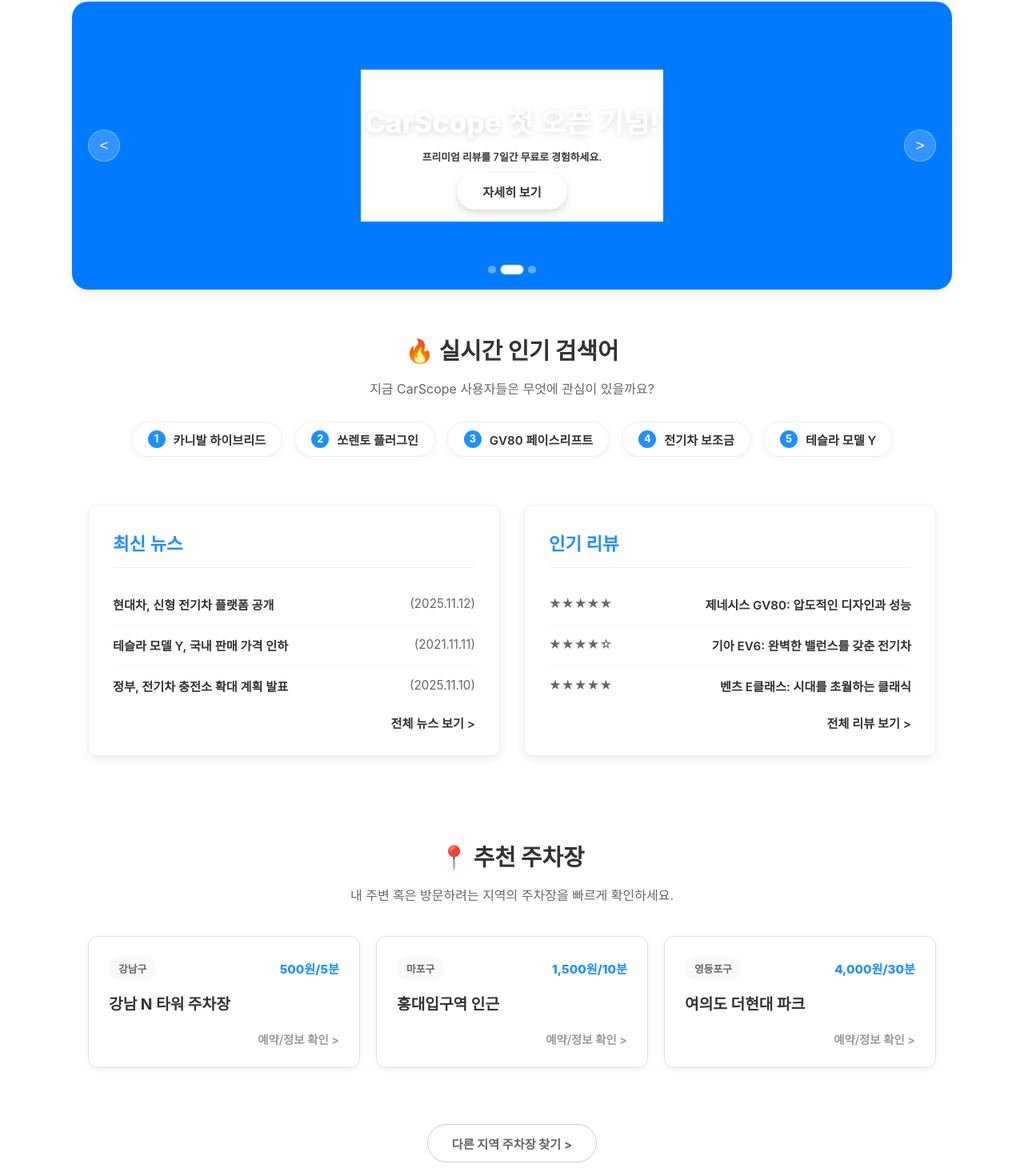
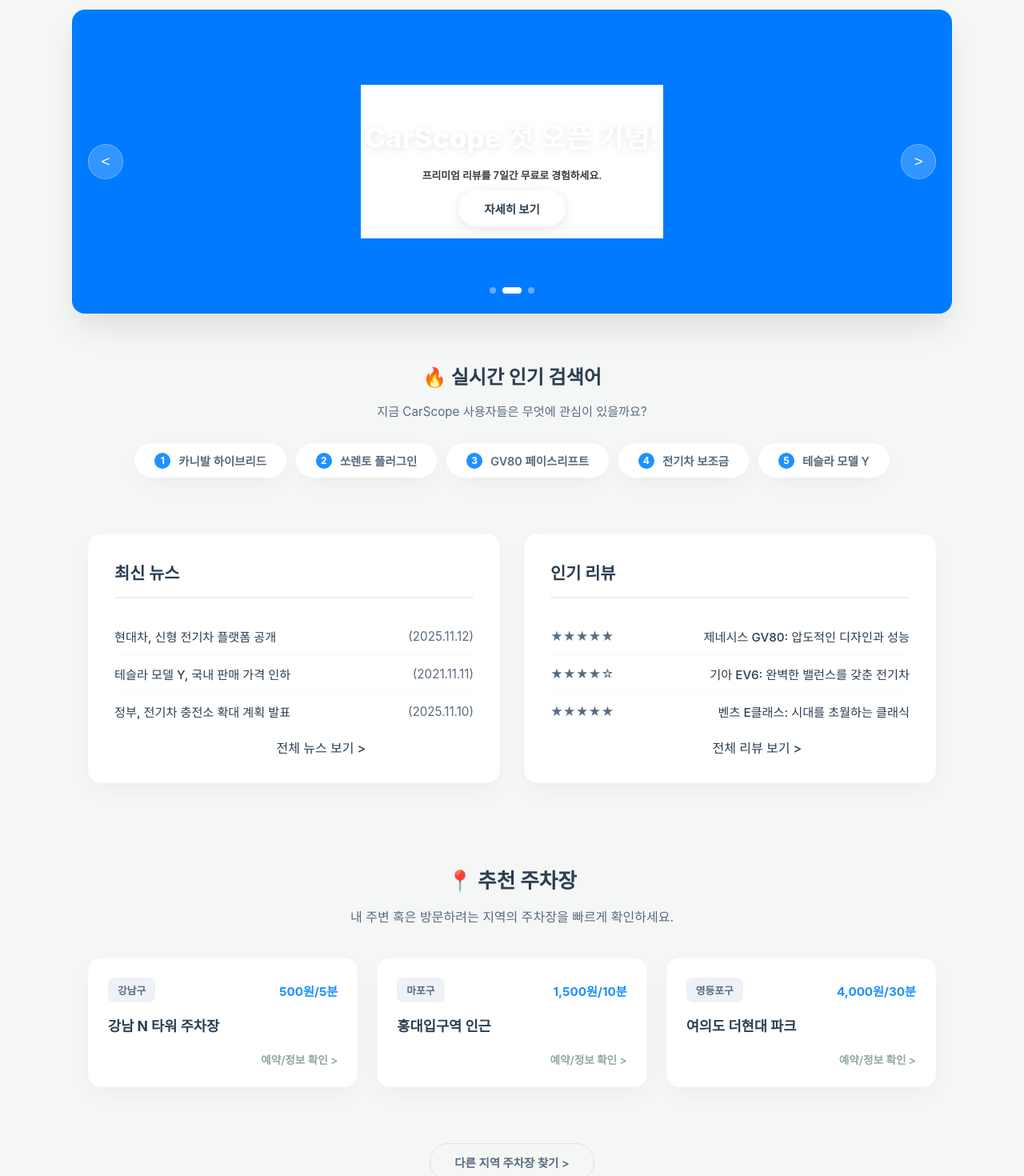
Before and after one commit to 2024136034-hakcheol/car-scope, a React (Create React App) app: page / in a window 1280 px wide. Shown: the part 193-1663 px from the top of the page at 80% size. Built offline with nearby package versions, Linux system fonts and the light colour scheme; no server answers.

Commit message:
style: HomePage CSS 전면 개편 - 모던하고 깔끔한 카드 UI 적용

```diff
--- a/src/styles/HomePage.css
+++ b/src/styles/HomePage.css
@@ -1,16 +1,21 @@
 :root {
     --primary-color: #1E90FF;
-    --primary-dark: #0069d9;
-    --secondary-color: #f8f9fa;
-    --text-primary: #333;
-    --text-secondary: #666;
-    --text-light: #999;
+    --primary-hover: #007bff;
+    --text-dark: #2c3e50;
+    --text-medium: #596b7e;
+    --text-light: #95a5a6;
+    --bg-body: #f4f7f6;
     --white: #ffffff;
-    --shadow-sm: 0 2px 8px rgba(0, 0, 0, 0.05);
-    --shadow-md: 0 4px 12px rgba(0, 0, 0, 0.08);
-    --radius-md: 12px;
-    --radius-lg: 20px;
-    --transition: all 0.3s cubic-bezier(0.25, 0.8, 0.25, 1);
+    --shadow-soft: 0 10px 30px -5px rgba(0, 0, 0, 0.05);
+    --shadow-hover: 0 20px 40px -5px rgba(0, 0, 0, 0.1);
+    --radius-card: 16px;
+    --radius-pill: 50px;
+}
+
+body {
+    margin: 0;
+    padding: 0;
+    background-color: var(--bg-body);
 }
 
 .homepage-container {
@@ -18,89 +23,85 @@
     display: flex;
     flex-direction: column;
     align-items: center;
-    background-color: var(--white);
-    min-height: 100vh;
-    font-family: -apple-system, BlinkMacSystemFont, "Segoe UI", Roboto, "Helvetica Neue", Arial, sans-serif;
-    overflow-x: hidden;
+    font-family: 'Pretendard', -apple-system, BlinkMacSystemFont, system-ui, Roboto, sans-serif;
+    color: var(--text-dark);
 }
 
 .main-banner-slider-wrapper {
     position: relative;
     width: 100%;
     max-width: 1100px;
-    height: 360px;
-    margin: 30px 20px;
-    border-radius: var(--radius-lg);
+    height: 380px;
+    margin: 40px 20px;
+    border-radius: var(--radius-card);
     overflow: hidden;
-    box-shadow: var(--shadow-md);
+    box-shadow: var(--shadow-hover);
 }
 
 .main-banner-slider {
     width: 100%;
     height: 100%;
-    overflow: hidden;
 }
 
 .slider-track {
     display: flex;
     width: 100%;
     height: 100%;
-    transition: transform 0.5s cubic-bezier(0.25, 1, 0.5, 1);
+    transition: transform 0.6s cubic-bezier(0.25, 1, 0.5, 1);
 }
 
 .slide-item {
-    min-width: 100%;
+    flex: 0 0 100%;
+    width: 100%;
     height: 100%;
     display: flex;
     align-items: center;
     justify-content: center;
     text-align: center;
-    padding: 0 20px;
+    padding: 0 60px;
     box-sizing: border-box;
-    position: relative;
+    background-size: cover;
+    background-position: center;
 }
 
 .banner-content {
-    max-width: 700px;
+    max-width: 600px;
+    color: var(--white);
     z-index: 2;
-    padding: 20px;
-    color: var(--white);
 }
 
 .banner-content h2 {
     font-size: 2.2rem;
-    margin-bottom: 15px;
     font-weight: 800;
-    line-height: 1.2;
-    text-shadow: 0 2px 8px rgba(0, 0, 0, 0.15);
+    margin-bottom: 16px;
+    line-height: 1.3;
+    text-shadow: 0 2px 10px rgba(0,0,0,0.1);
 }
 
 .banner-content p {
-    font-size: 1.1rem;
-    margin-bottom: 30px;
+    font-size: 1.05rem;
+    margin-bottom: 32px;
     opacity: 0.95;
-    font-weight: 500;
-    line-height: 1.5;
-    text-shadow: 0 1px 3px rgba(0, 0, 0, 0.1);
+    font-weight: 400;
+    line-height: 1.6;
 }
 
 .banner-cta {
     display: inline-block;
     padding: 12px 32px;
     background-color: var(--white);
-    color: var(--text-primary);
+    color: var(--text-dark);
+    font-weight: 700;
+    font-size: 0.9rem;
+    border-radius: var(--radius-pill);
     text-decoration: none;
-    font-weight: 700;
-    font-size: 0.95rem;
-    border-radius: 50px;
-    transition: var(--transition);
-    box-shadow: 0 4px 10px rgba(0, 0, 0, 0.15);
+    transition: transform 0.2s, box-shadow 0.2s;
+    box-shadow: 0 4px 15px rgba(0,0,0,0.1);
 }
 
 .banner-cta:hover {
-    transform: translateY(-3px);
-    box-shadow: 0 6px 15px rgba(0, 0, 0, 0.2);
-    background-color: #f0f8ff;
+    transform: translateY(-2px);
+    box-shadow: 0 8px 20px rgba(0,0,0,0.15);
     color: var(--primary-color);
 }
 
@@ -108,61 +109,49 @@
     position: absolute;
     top: 50%;
     transform: translateY(-50%);
+    width: 44px;
+    height: 44px;
+    border-radius: 50%;
     background: rgba(255, 255, 255, 0.2);
+    backdrop-filter: blur(4px);
     border: 1px solid rgba(255, 255, 255, 0.3);
     color: var(--white);
     font-size: 1.2rem;
-    width: 40px;
-    height: 40px;
-    border-radius: 50%;
     cursor: pointer;
-    z-index: 10;
     display: flex;
     align-items: center;
     justify-content: center;
-    transition: var(--transition);
-    backdrop-filter: blur(4px);
+    transition: background 0.3s;
+    z-index: 10;
 }
 
 .slider-nav-arrows .arrow:hover {
     background: rgba(255, 255, 255, 0.4);
-    transform: translateY(-50%) scale(1.1);
 }
 
-.slider-nav-arrows .prev {
-    left: 20px;
-}
-
-.slider-nav-arrows .next {
-    right: 20px;
-}
+.slider-nav-arrows .prev { left: 20px; }
+.slider-nav-arrows .next { right: 20px; }
 
 .slider-dots {
     position: absolute;
-    bottom: 20px;
+    bottom: 25px;
     left: 50%;
     transform: translateX(-50%);
     display: flex;
     gap: 8px;
-    z-index: 10;
 }
 
 .dot {
-    width: 10px;
-    height: 10px;
+    width: 8px;
+    height: 8px;
+    border-radius: 50%;
     background: rgba(255, 255, 255, 0.4);
-    border-radius: 50%;
     cursor: pointer;
-    transition: var(--transition);
-}
-
-.dot:hover {
-    background: rgba(255, 255, 255, 0.7);
+    transition: all 0.3s;
 }
 
 .dot.active {
     background: var(--white);
-    transform: scale(1.2);
     width: 24px;
     border-radius: 10px;
 }
@@ -170,49 +159,45 @@
 .hot-trends-section {
     width: 100%;
     max-width: 1100px;
-    text-align: center;
-    margin-bottom: 60px;
+    margin-bottom: 70px;
     padding: 0 20px;
     box-sizing: border-box;
+    text-align: center;
 }
 
 .hot-trends-section h2 {
-    font-size: 1.8rem;
-    color: var(--text-primary);
-    margin-bottom: 10px;
-    font-weight: 800;
-    display: flex;
-    align-items: center;
-    justify-content: center;
-    gap: 8px;
+    font-size: 1.5rem;
+    color: var(--text-dark);
+    margin-bottom: 8px;
+    font-weight: 700;
 }
 
 .hot-trends-section p {
-    color: var(--text-secondary);
+    color: var(--text-medium);
+    font-size: 0.95rem;
     margin-bottom: 30px;
-    font-size: 1rem;
 }
 
 .trend-list-container {
     display: flex;
     justify-content: center;
-    gap: 15px;
+    gap: 12px;
     flex-wrap: wrap;
 }
 
 .trend-item-card {
     background: var(--white);
-    padding: 10px 20px;
-    border-radius: 50px;
-    border: 1px solid #eee;
-    box-shadow: var(--shadow-sm);
+    padding: 10px 24px;
+    border-radius: var(--radius-pill);
+    box-shadow: var(--shadow-soft);
     display: flex;
     align-items: center;
     gap: 10px;
     font-weight: 600;
-    font-size: 0.95rem;
-    color: var(--text-primary);
-    transition: var(--transition);
+    font-size: 0.9rem;
+    color: var(--text-medium);
+    transition: all 0.2s ease;
+    border: 1px solid transparent;
     cursor: pointer;
 }
 
@@ -220,24 +205,25 @@
     transform: translateY(-3px);
     border-color: var(--primary-color);
     color: var(--primary-color);
-    box-shadow: var(--shadow-md);
+    box-shadow: var(--shadow-hover);
 }
 
 .trend-rank {
     background: var(--primary-color);
     color: var(--white);
-    width: 22px;
-    height: 22px;
+    width: 20px;
+    height: 20px;
     border-radius: 50%;
     display: flex;
     align-items: center;
     justify-content: center;
-    font-size: 0.8rem;
+    font-size: 0.75rem;
     font-weight: 700;
 }
 
 .main-content-grid {
-    display: flex;
+    display: grid;
+    grid-template-columns: 1fr 1fr;
     gap: 30px;
     width: 100%;
     max-width: 1100px;
@@ -247,29 +233,26 @@
 }
 
 .card {
-    flex: 1;
     background: var(--white);
-    padding: 30px;
-    border-radius: var(--radius-md);
-    box-shadow: var(--shadow-md);
-    border: 1px solid #f0f0f0;
-    transition: var(--transition);
-    display: flex;
-    flex-direction: column;
+    padding: 32px;
+    border-radius: var(--radius-card);
+    box-shadow: var(--shadow-soft);
+    transition: transform 0.3s ease, box-shadow 0.3s ease;
+    border: 1px solid rgba(0,0,0,0.02);
 }
 
 .card:hover {
     transform: translateY(-5px);
-    box-shadow: 0 8px 20px rgba(0, 0, 0, 0.1);
+    box-shadow: var(--shadow-hover);
 }
 
 .card h3 {
-    font-size: 1.4rem;
-    color: var(--primary-color);
+    font-size: 1.3rem;
+    color: var(--text-dark);
     margin-top: 0;
-    margin-bottom: 20px;
-    border-bottom: 1px solid #f0f0f0;
-    padding-bottom: 15px;
+    margin-bottom: 24px;
+    padding-bottom: 16px;
+    border-bottom: 2px solid #f0f0f0;
     font-weight: 700;
 }
 
@@ -277,17 +260,16 @@
     list-style: none;
     padding: 0;
     margin: 0;
-    flex-grow: 1;
 }
 
 .card li {
-    padding: 14px 0;
-    border-bottom: 1px solid #f9f9f9;
-    color: var(--text-secondary);
+    display: flex;
+    justify-content: space-between;
+    align-items: center;
+    padding: 12px 0;
+    border-bottom: 1px solid #f8f9fa;
+    color: var(--text-medium);
     font-size: 0.95rem;
-    display: flex;
-    align-items: center;
-    justify-content: space-between;
 }
 
 .card li:last-child {
@@ -295,147 +277,145 @@
 }
 
 .more-link {
-    color: var(--text-primary);
     text-decoration: none;
-    font-weight: 600;
+    color: var(--text-dark);
+    font-weight: 500;
     transition: color 0.2s;
-    font-size: 0.95rem;
+    display: block;
+    overflow: hidden;
+    text-overflow: ellipsis;
+    white-space: nowrap;
+    max-width: 70%;
 }
 
 .more-link:hover {
     color: var(--primary-color);
-    text-decoration: underline;
 }
 
 .parking-recommendation-section {
     width: 100%;
     max-width: 1100px;
     padding: 0 20px;
-    margin-bottom: 80px;
+    margin-bottom: 100px;
+    box-sizing: border-box;
     text-align: center;
-    box-sizing: border-box;
 }
 
 .parking-recommendation-section h2 {
-    font-size: 1.8rem;
-    color: var(--text-primary);
+    font-size: 1.6rem;
     margin-bottom: 10px;
-    font-weight: 800;
+    color: var(--text-dark);
 }
 
 .parking-recommendation-section p {
-    color: var(--text-secondary);
+    color: var(--text-medium);
     margin-bottom: 40px;
     font-size: 1rem;
 }
 
 .parking-spot-grid {
     display: grid;
-    grid-template-columns: repeat(auto-fit, minmax(280px, 1fr));
-    gap: 20px;
+    grid-template-columns: repeat(3, 1fr);
+    gap: 24px;
 }
 
 .parking-spot-card {
     background: var(--white);
-    border: 1px solid #e0e0e0;
-    border-radius: var(--radius-md);
-    padding: 25px;
+    border-radius: var(--radius-card);
+    padding: 24px;
     text-align: left;
-    box-shadow: var(--shadow-sm);
-    transition: var(--transition);
+    box-shadow: var(--shadow-soft);
+    transition: all 0.3s ease;
+    border: 1px solid rgba(0,0,0,0.02);
     display: flex;
     flex-direction: column;
 }
 
 .parking-spot-card:hover {
     transform: translateY(-5px);
-    box-shadow: var(--shadow-md);
-    border-color: var(--primary-color);
+    box-shadow: var(--shadow-hover);
 }
 
 .spot-header {
     display: flex;
     justify-content: space-between;
-    margin-bottom: 15px;
     align-items: center;
+    margin-bottom: 16px;
 }
 
 .spot-area {
-    background-color: var(--secondary-color);
-    color: var(--text-secondary);
-    padding: 5px 12px;
-    border-radius: 15px;
+    background: #eef2f7;
+    color: var(--text-medium);
+    padding: 6px 12px;
+    border-radius: 8px;
     font-size: 0.8rem;
-    font-weight: 700;
+    font-weight: 600;
 }
 
 .spot-price {
     color: var(--primary-color);
-    font-weight: 800;
+    font-weight: 700;
     font-size: 0.95rem;
 }
 
 .spot-name {
-    font-size: 1.2rem;
+    font-size: 1.1rem;
     margin: 0 0 20px 0;
-    color: var(--text-primary);
+    color: var(--text-dark);
     font-weight: 700;
 }
 
 .spot-cta {
     margin-top: auto;
+    text-align: right;
     text-decoration: none;
     color: var(--text-light);
+    font-size: 0.85rem;
     font-weight: 600;
-    font-size: 0.9rem;
-    transition: all 0.2s;
-    text-align: right;
+    transition: color 0.2s;
 }
 
 .spot-cta:hover {
     color: var(--primary-color);
-    transform: translateX(5px);
 }
 
 .parking-more-link {
     display: inline-block;
+    margin-top: 40px;
     padding: 12px 30px;
-    border: 1px solid #ccc;
-    border-radius: 50px;
+    border: 1px solid #e0e0e0;
+    border-radius: var(--radius-pill);
     text-decoration: none;
-    color: var(--text-secondary);
-    font-weight: 700;
-    transition: var(--transition);
-    margin-top: 40px;
-    font-size: 0.95rem;
+    color: var(--text-medium);
+    font-size: 0.9rem;
+    font-weight: 600;
+    transition: all 0.2s;
 }
 
 .parking-more-link:hover {
     border-color: var(--primary-color);
     color: var(--primary-color);
-    background-color: #f0f8ff;
-    box-shadow: var(--shadow-sm);
+    background-color: var(--white);
 }
 
 .company-stats-section {
     width: 100%;
-    background-color: var(--secondary-color);
+    background-color: var(--white);
     padding: 80px 0;
     text-align: center;
-    border-top: 1px solid #e0e0e0;
+    border-top: 1px solid #eee;
 }
 
 .company-stats-section h2 {
-    font-size: 2rem;
-    color: var(--text-primary);
+    font-size: 1.8rem;
+    color: var(--text-dark);
     margin-bottom: 15px;
-    font-weight: 800;
 }
 
 .company-stats-section p {
-    color: var(--text-secondary);
+    color: var(--text-medium);
     margin-bottom: 60px;
-    font-size: 1.1rem;
+    font-size: 1rem;
 }
 
 .stats-grid {
@@ -448,114 +428,58 @@
 }
 
 .stat-item {
-    display: flex;
-    flex-direction: column;
-    align-items: center;
-    justify-content: flex-start;
-    padding: 10px;
     flex: 1;
     min-width: 200px;
 }
 
 .stat-value {
-    font-size: 3rem;
-    font-weight: 900;
+    font-size: 2.5rem;
+    font-weight: 800;
     color: var(--primary-color);
     margin-bottom: 10px;
-    line-height: 1;
     display: block;
+    font-variant-numeric: tabular-nums;
 }
 
 .stat-label-box {
-    font-size: 1.2rem;
-    font-weight: 800;
-    color: var(--text-primary);
-    margin-bottom: 8px;
+    font-size: 1.1rem;
+    font-weight: 700;
+    color: var(--text-dark);
+    margin-bottom: 6px;
     display: block;
 }
 
 .stat-description {
-    font-size: 0.95rem;
-    color: var(--text-secondary);
-    line-height: 1.4;
-    display: block;
+    font-size: 0.9rem;
+    color: var(--text-light);
 }
 
-@media (max-width: 1024px) {
-    .main-banner-slider-wrapper {
-        height: 340px;
-        width: calc(100% - 40px);
+@media (max-width: 900px) {
+    .main-content-grid {
+        grid-template-columns: 1fr;
     }
-    .banner-content h2 {
-        font-size: 1.8rem;
-    }
-    .main-content-grid {
-        gap: 20px;
-    }
-    .stats-grid {
-        gap: 40px;
+    .parking-spot-grid {
+        grid-template-columns: repeat(2, 1fr);
     }
 }
 
-@media (max-width: 768px) {
+@media (max-width: 600px) {
     .main-banner-slider-wrapper {
-        height: 300px;
+        height: 320px;
+        margin: 20px 0;
         border-radius: 0;
-        margin: 0 0 40px 0;
-        width: 100%;
-    }
-    .banner-content {
-        padding: 20px;
     }
     .banner-content h2 {
         font-size: 1.6rem;
     }
     .banner-content p {
-        font-size: 1rem;
-        margin-bottom: 20px;
+        font-size: 0.95rem;
     }
-    .banner-cta {
-        padding: 10px 25px;
-        font-size: 0.9rem;
-    }
-    .slider-nav-arrows .arrow {
-        width: 35px;
-        height: 35px;
-        font-size: 1.1rem;
-        left: 10px;
-        right: 10px;
-    }
-    .main-content-grid {
-        flex-direction: column;
-        gap: 25px;
-    }
-    .card {
-        padding: 25px;
+    .parking-spot-grid {
+        grid-template-columns: 1fr;
     }
     .stats-grid {
         flex-direction: column;
         gap: 40px;
     }
-    .stat-value {
-        font-size: 2.5rem;
-    }
 }
-
-@media (max-width: 480px) {
-    .banner-content h2 {
-        font-size: 1.4rem;
-    }
-    .banner-cta {
-        padding: 8px 20px;
-        font-size: 0.85rem;
-    }
-    .hot-trends-section h2,
-    .parking-recommendation-section h2,
-    .company-stats-section h2 {
-        font-size: 1.5rem;
-    }
-    .trend-item-card {
-        padding: 8px 16px;
-        font-size: 0.85rem;
-    }
-}
```
